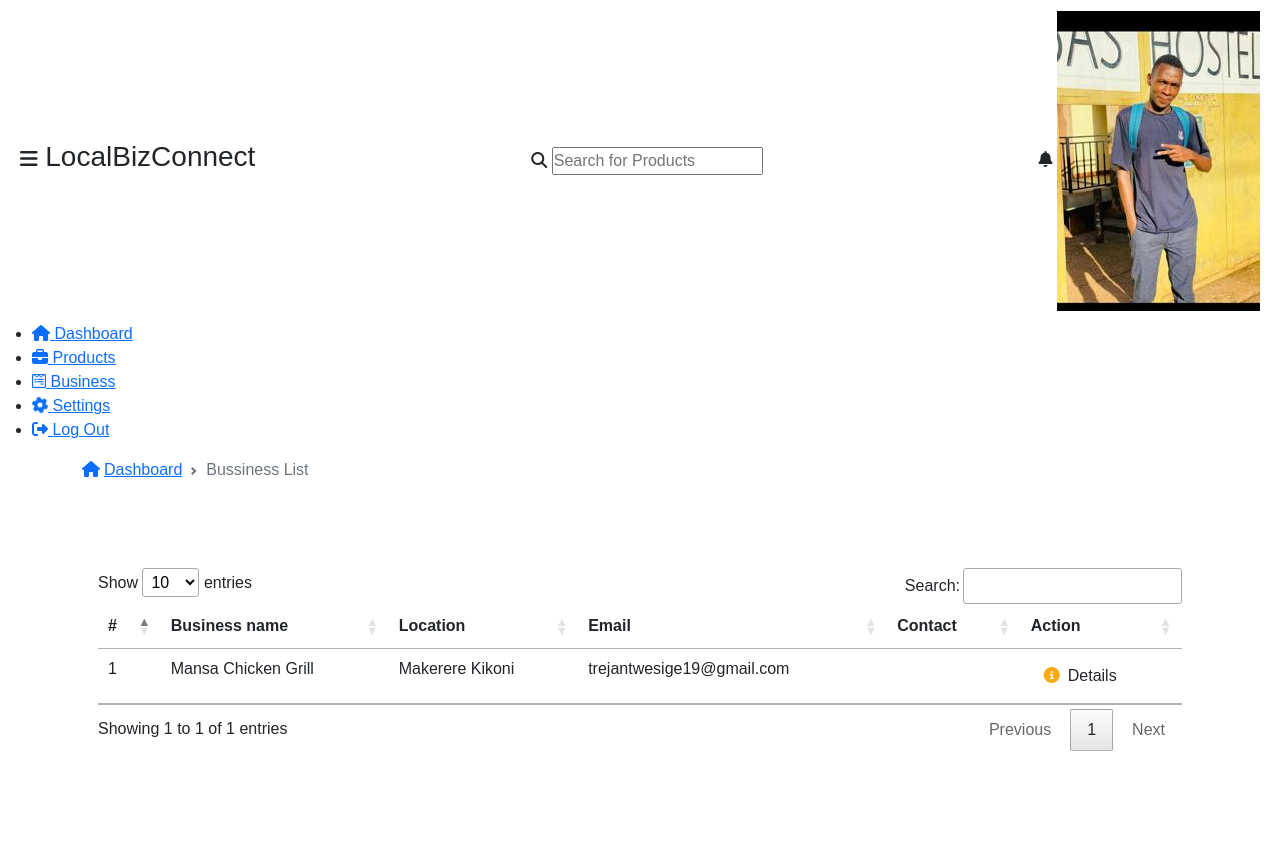
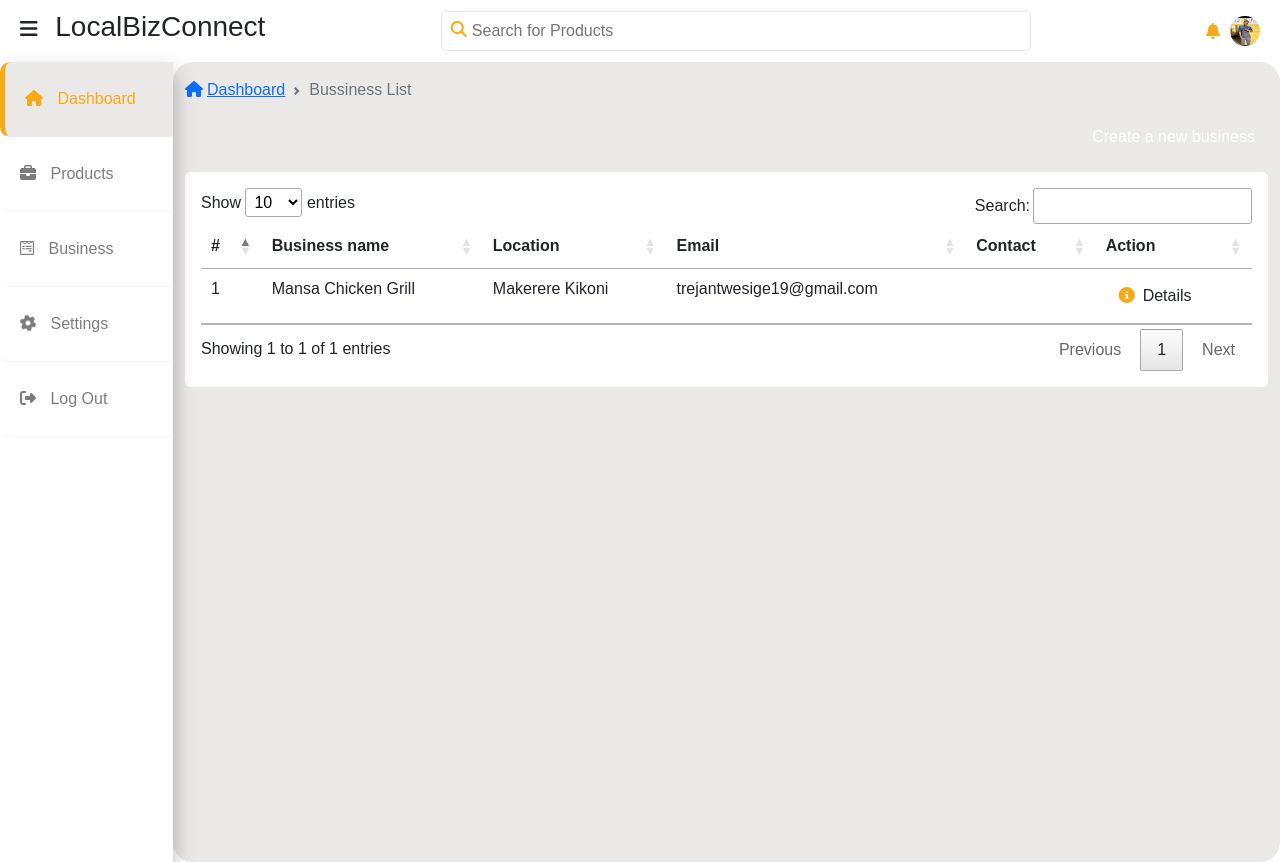
Before and after one commit to namutala/website, a Django app: page /business/ in a window 1280 px wide. Before the commit the page ends 751 px from the top, so only its background shows below. Run offline with Django 5.2, Linux system fonts and the light colour scheme; a user stored in the database is signed in; data comes from the database, SQL or seed files in the repository; both versions use the stored data as it was after the commit; some libraries are stand-ins or nearby versions.

Commit message:
css re organized

```diff
--- a/static/base.css
+++ b/static/base.css
@@ -1,23 +1,150 @@
 *{
+    padding: 0;
     margin: 0;
-    padding: 0;
     box-sizing: border-box;
     font-family: sans-serif;
 }
+
 body{
     height: 100vh;
     overflow: hidden;
-    background: #ebe8ee;
+    background: #ebe8e8;
 }
+
 i{
     cursor: pointer;
+}
 
-}
 .top-navbar{
     display: flex;
     justify-content: space-between;
     align-items: center;
-    padding: 11px 20px;
+    padding: 10px 20px;
     background: #fff;
+}
+
+.top-navbar .search{
+    flex-grow: 2;
+    position: relative;
+}
+.top-navbar .search i{
+    position: absolute;
+    transform: translateY(60%);
+    color: #FAA916;
+    margin-left: 10px ;
+}
+
+.top-navbar .search input{
+    width: 100%;
+    display: block;
+    height: 40px;
+    padding-left: 30px;
+    border-radius: 4px;
+    border: 1px solid #e7e7e7;
+    outline: none;
+    transition: .3s ease;
+}
+
+.top-navbar .search input:focus{
+    border-left: 2px solid #FAA916;
+    box-shadow: 2px 3px 6px #b4b1b1;
+}
+
+.user-details{
+    display: flex;
+    align-items: center;
+    justify-content: end;
+    flex-grow: 1;
+}
+
+.user-details i{
+    color: #FAA916;
+    margin-right: 10px;
 
 }
+
+.user-details img{
+    height: 30px;
+    aspect-ratio: 1;
+    border-radius: 50%;
+}
+
+.logo{
+    flex-grow: 1;
+}
+
+.logo i{
+    margin-right: 10px;
+    transition: .3s ease;
+}
+
+.logo i:hover{
+    color: #FAA916;
+}
+
+/* sidebar stylings */
+.container-body{
+    display: flex;
+}
+.sidebar{
+    position: relative;
+    height: 100vh;
+    width: 200px;
+    background: #fff;
+    box-shadow: 0px 10px 20px rgba(0, 0, 0, .3);
+    transition: .3s ease;
+}
+.sidebar ul {
+    list-style: none;
+    padding: 0px;
+}
+
+.sidebar ul li{
+    background: #fff;
+}
+
+.sidebar ul li a{
+    text-decoration: none;
+    color: #00000083;
+    padding: 0px 10px;
+    display: block;
+    padding: 25px 20px;
+    transition: .3s ease;
+    border-radius: 10px 0px 0px 10px;
+    border-bottom: 1px solid #ebe8e869;
+}
+
+.sidebar ul li a i{
+    margin-right: 10px;
+}
+
+.sidebar ul li a:hover{
+    background: #FAA916;
+    color: #fff;
+}
+.sidebar ul li a.active{
+    display: block;
+    color: #FAA916;
+    background: #ebe8e8;
+    border-left: 5px solid #FAA916
+}
+
+.sidebar.closed{
+    overflow: hidden;
+    width: 70px;
+}
+
+.sidebar.closed ul li i{
+    margin: auto;
+}
+
+.sidebar.closed ul li span{
+    display: none;
+}
+
+/* .content */
+.content{
+    width: 100%;
+    background: #ebe8e8;
+    border-radius: 20px;
+}
```
Also changed, not shown: db.sqlite3.
